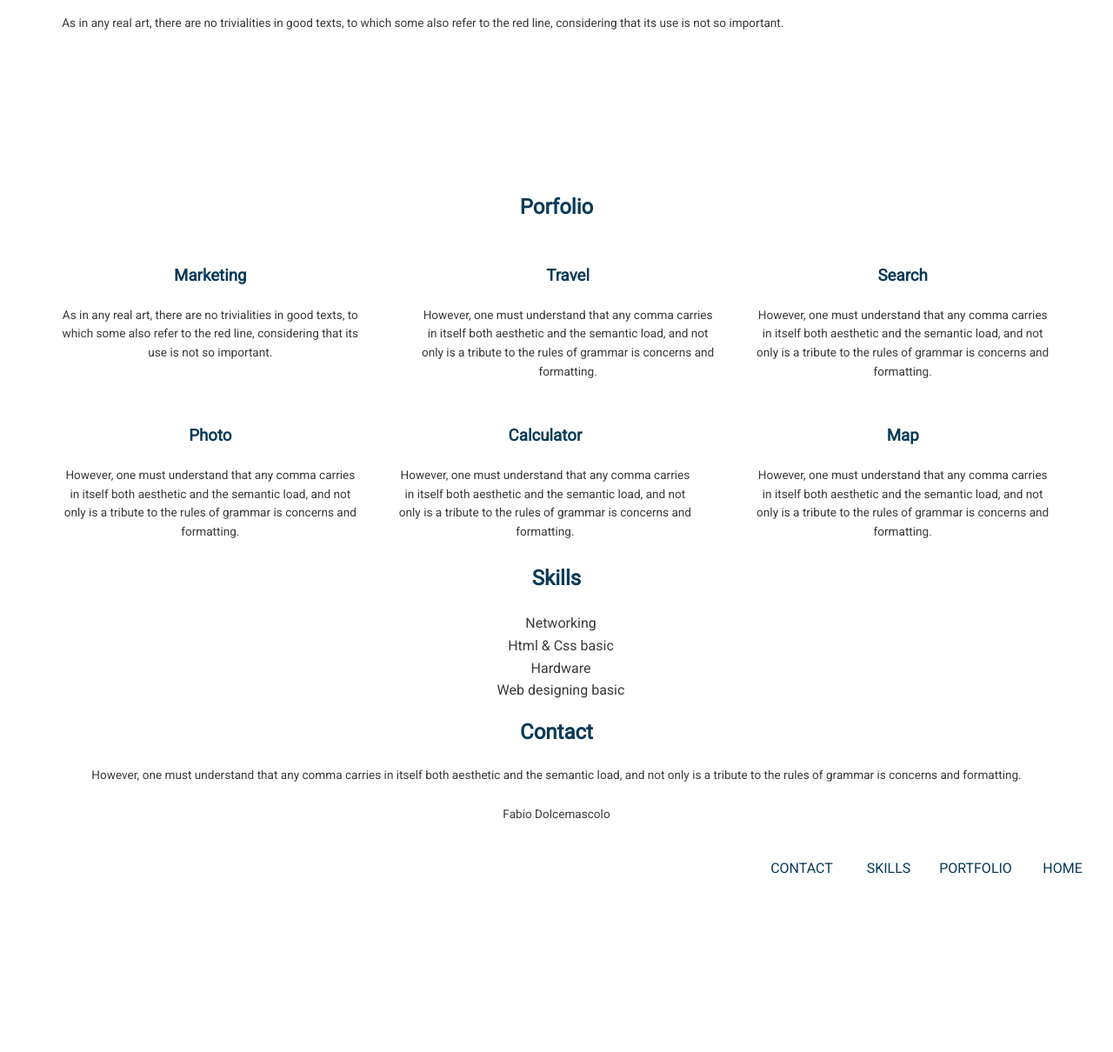
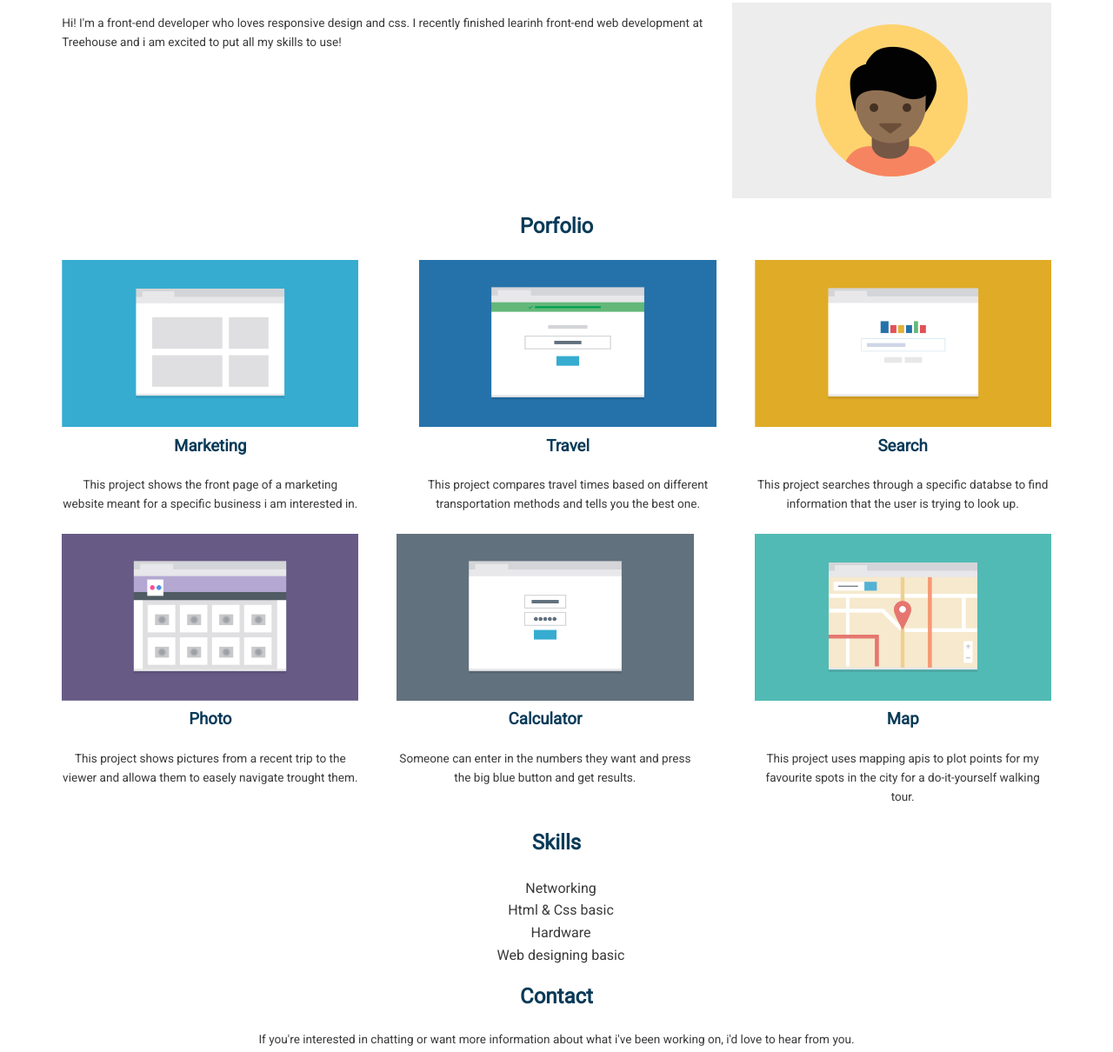
Before and after one commit to Ghaalumir/Second-Project, a plain HTML site: page index.html in a window 1280 px wide. Shown: the part 84-1294 px from the top of the page at 87% size. Before the commit the page ends 1125 px from the top, so only its background shows below. Drawn offline with Linux system fonts and the light colour scheme; files that its build step writes are made by us from their sources.

Commit message:
Second Project

```diff
--- a/index.html
+++ b/index.html
@@ -1,7 +1,7 @@
 <!DOCTYPE html>
 <html>
   <head>
-    <link rel="stylesheet" href="style.css">
+    <link rel="stylesheet" href="css/style.css">
     <title>Fabio's Portfolio</title>
     <meta name="viewport" content="width=device-width, initial-scale=1.0">
     <link rel="stylesheet" href="https://fonts.googleapis.com/css?family=Roboto">
@@ -23,9 +23,7 @@
            </div>
 
         <img class="img" src="img/responsive-layout-profile.png" alt="">
-        <p>As in any real art, there are no trivialities in good texts,
-          to which some also refer to the red line, considering that its use
-          is not so important. </p>
+        <p>Hi! I'm a front-end developer  who loves responsive design and css. I recently finished learinh front-end web development at Treehouse and i am excited to put all my skills to use! </p>
       </header>
   </div>
 
@@ -36,49 +34,37 @@
 <div class="Marketing" >
     <img src="img/portfolio-1.png" alt="">
     <h3>Marketing</h3>
-     <p>As in any real art, there are no trivialities in good texts,
-     to which some also refer to the red line, considering that its use
-     is not so important. </p>
+     <p>This project shows the front page of a marketing website meant for a specific business i am interested in. </p>
     </div>
 
     <div class="Search">
      <img src="img/portfolio-2.png" alt="">
      <h3>Search</h3>
-      <p>However, one must understand that any comma carries in itself both aesthetic
-     and the semantic load, and not only is a tribute to the rules of grammar is concerns
-     and formatting. </p>
+      <p>This project searches through a specific databse to find information that the user is trying to look up. </p>
      </div>
 
      <div class="Travel">
      <img src="img/portfolio-3.png" alt="">
      <h3>Travel</h3>
-     <p>However, one must understand that any comma carries in itself both aesthetic
-     and the semantic load, and not only is a tribute to the rules of grammar is concerns
-     and formatting. </p>
+     <p>This project compares travel times based on different transportation methods and tells you the best one. </p>
     </div>
 
     <div class="Map">
     <img src="img/portfolio-4.png" alt="">
      <h3>Map</h3>
-     <p>However, one must understand that any comma carries in itself both aesthetic
-     and the semantic load, and not only is a tribute to the rules of grammar is concerns
-     and formatting. </p>
+     <p>This project uses mapping apis to plot points for my favourite spots in the city for a do-it-yourself walking tour. </p>
     </div>
 
     <div class="Photo">
     <img src="img/portfolio-5.png" alt="">
      <h3>Photo</h3>
-     <p>However, one must understand that any comma carries in itself both aesthetic
-     and the semantic load, and not only is a tribute to the rules of grammar is concerns
-     and formatting. </p>
+     <p>This project shows pictures from a recent trip to the viewer and allowa them to easely navigate trought them. </p>
      </div>
 
      <div class="Calculator">
      <img src="img/portfolio-6.png" alt="">
      <h3>Calculator</h3>
-     <p>However, one must understand that any comma carries in itself both aesthetic
-     and the semantic load, and not only is a tribute to the rules of grammar is concerns
-     and formatting. </p>
+     <p>Someone can enter in the numbers they want and press the big blue button and get results. </p>
      </div>
 </div>
 
@@ -98,15 +84,15 @@
     <footer>
       <h2 id= "Contact">Contact</h2>
 
-      <p>However, one must understand that any comma carries in itself both aesthetic
-        and the semantic load, and not only is a tribute to the rules of grammar is concerns
-        and formatting. </p>
-
+      <p>If you're interested in chatting or want more information about what i've been working on, i'd love to hear from you. </p>
+<br>
+      <p> Phone +1 (111) 555-1234</p>
+      <p> E-mail email@yoursite.com</p>
     </footer>
   </div>
 
       <div class="copyright">
-            <p>Fabio Dolcemascolo</p>
+            <p class="name"> Fabio Dolcemascolo</p>
             <ul class="main-nav">
               <li><a href="#">Home</a></li>
               <li><a href="#">Portfolio</a></li>
```
Also changed, not shown: img/portfolio-1.png (added), img/portfolio-2.png (added), img/portfolio-3.png (added), img/portfolio-4.png (added), img/portfolio-5.png (added), img/portfolio-6.png (added), img/responsive-layout-profile.png (added), 1 other file.
